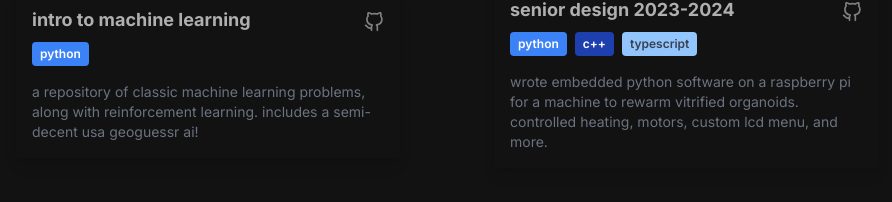
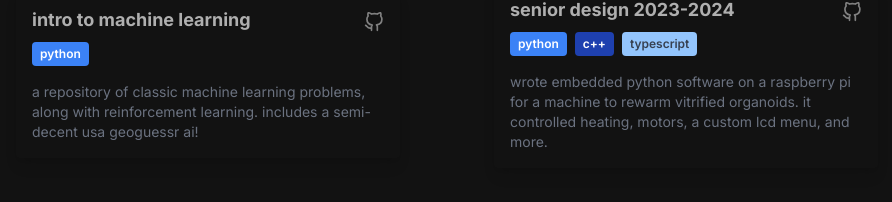
Before and after one commit to boopdotpng/portfolio, a Next.js app: page / in a window 1280 px wide. Shown: the part 258-460 px from the top of the page, without its empty margins (193-1085 px from the left). Built offline with nearby package versions, Linux system fonts and the light colour scheme; no server answers.

Commit message:
update project text

```diff
--- a/src/app/page.tsx
+++ b/src/app/page.tsx
@@ -14,7 +14,7 @@ const projects: ProjectCard[] = [
   {
     name: "senior design 2023-2024",
     url: "https://github.com/boopdotpng/senior-design-23to24",
-    desc: "wrote embedded python software on a raspberry pi for a machine to rewarm vitrified organoids. controlled heating, motors, custom lcd menu, and more.",
+    desc: "wrote embedded python software on a raspberry pi for a machine to rewarm vitrified organoids. it controlled heating, motors, a custom lcd menu, and more.",
     languages: ["python", "c++", "typescript"],
   },
   {
```
